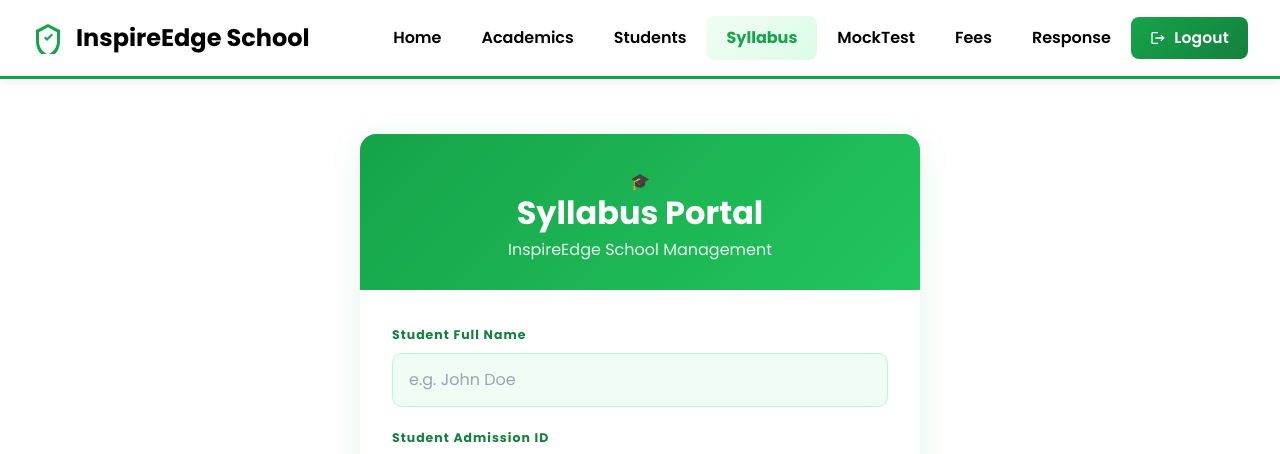
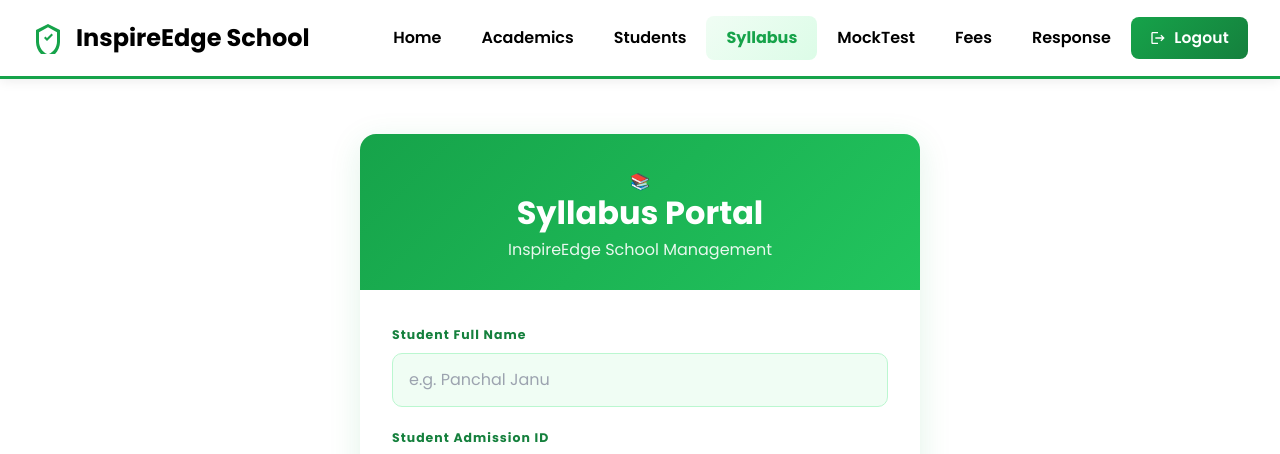
Before and after one commit to Gajjerashu/school-mern-project, a React (Vite) app in the folder Trial React JS/: page /AfterLogin/Syllabus in a window 1280 px wide. Shown: the top 454 px of the page. Built offline with nearby package versions, Linux system fonts and the light colour scheme; no server answers; sample sign-in values are in the browser's storage.

Commit message:
Update Sill.jsx

```diff
--- a/Trial React JS/src/ComponentsAfter/Components20/Sill.jsx
+++ b/Trial React JS/src/ComponentsAfter/Components20/Sill.jsx
@@ -1,9 +1,9 @@
 import React, { useState } from "react";
 import { useNavigate } from "react-router-dom";
-import axios from "axios"; // Axios વાપરવું વધુ હિતાવહ છે
+import axios from "axios";
 import "./Sill.css";
 
-const API_BASE_URL = process.env.REACT_APP_API_URL || 'http://localhost:5000';
+const API_BASE_URL = "/api";   // ✅ Use relative path for Vercel proxy
 
 const Sill = () => {
     const [studentName, setStudentName] = useState("");
@@ -13,9 +13,9 @@ const Sill = () => {
     const navigate = useNavigate();
 
     const handleSubmit = async (e) => {
-        if (e) e.preventDefault(); // Form submit રોકવા માટે
+        if (e) e.preventDefault();
+
         setError("");
-
         const nameInput = studentName.trim();
         const idInput = studentId.trim();
 
@@ -25,9 +25,11 @@ const Sill = () => {
         }
 
         setLoading(true);
+
         try {
-            // API Call using Axios
-            const response = await axios.get(`${API_BASE_URL}/api/admissions/student/${idInput}`);
+            // Fetch student details
+            const response = await axios.get(`${API_BASE_URL}/admissions/student/${idInput}`);
+
             const { success, data } = response.data;
 
             if (!success || !data) {
@@ -36,7 +38,7 @@ const Sill = () => {
                 return;
             }
 
-            // Name Verification
+            // Name verification
             const dbName = data.studentName?.toLowerCase().trim();
             const enteredName = nameInput.toLowerCase();
 
@@ -46,7 +48,7 @@ const Sill = () => {
                 return;
             }
 
-            // Class Data Cleanup
+            // Clean class data
             const rawClass = data.applyClass?.toString().replace(/\D/g, "");
             const applyClass = parseInt(rawClass);
             const language = data.language || "English";
@@ -58,7 +60,7 @@ const Sill = () => {
                 return;
             }
 
-            // Navigation Logic
+            // Navigation based on class
             const commonState = {
                 studentName: data.studentName,
                 applyClass,
@@ -66,6 +68,7 @@ const Sill = () => {
             };
 
             let targetPath = "";
+
             if (applyClass >= 1 && applyClass <= 5) targetPath = "/AfterLogin/Syllabus/Primary";
             else if (applyClass >= 6 && applyClass <= 8) targetPath = "/AfterLogin/Syllabus/Middle";
             else if (applyClass >= 9 && applyClass <= 12) targetPath = "/AfterLogin/Syllabus/High";
@@ -80,7 +83,6 @@ const Sill = () => {
             } else {
                 setError("Class route not found.");
             }
-
         } catch (err) {
             console.error("❌ Login Error:", err);
             const msg = err.response?.data?.message || "Server error. Please try again.";
@@ -94,7 +96,7 @@ const Sill = () => {
         <div className="sill-bg">
             <div className="sill-card">
                 <div className="sill-header">
-                    <div className="sill-logo">🎓</div>
+                    <div className="sill-logo">📚</div>
                     <h2>Syllabus Portal</h2>
                     <p>InspireEdge School Management</p>
                 </div>
@@ -104,14 +106,13 @@ const Sill = () => {
                         <label>Student Full Name</label>
                         <input
                             type="text"
-                            placeholder="e.g. John Doe"
+                            placeholder="e.g. Panchal Janu"
                             value={studentName}
                             autoComplete="off"
                             onChange={(e) => setStudentName(e.target.value)}
                             disabled={loading}
                         />
                     </div>
-
                     <div className="sill-field">
                         <label>Student Admission ID</label>
                         <input
```
